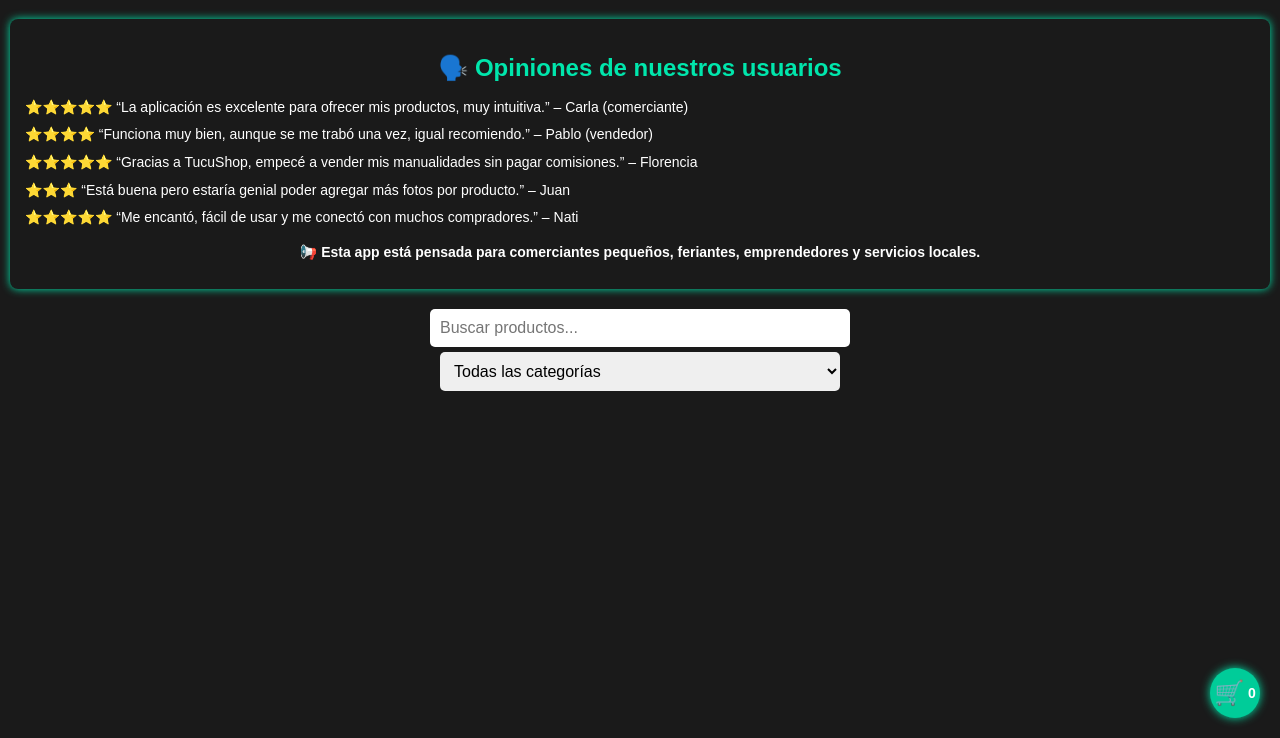
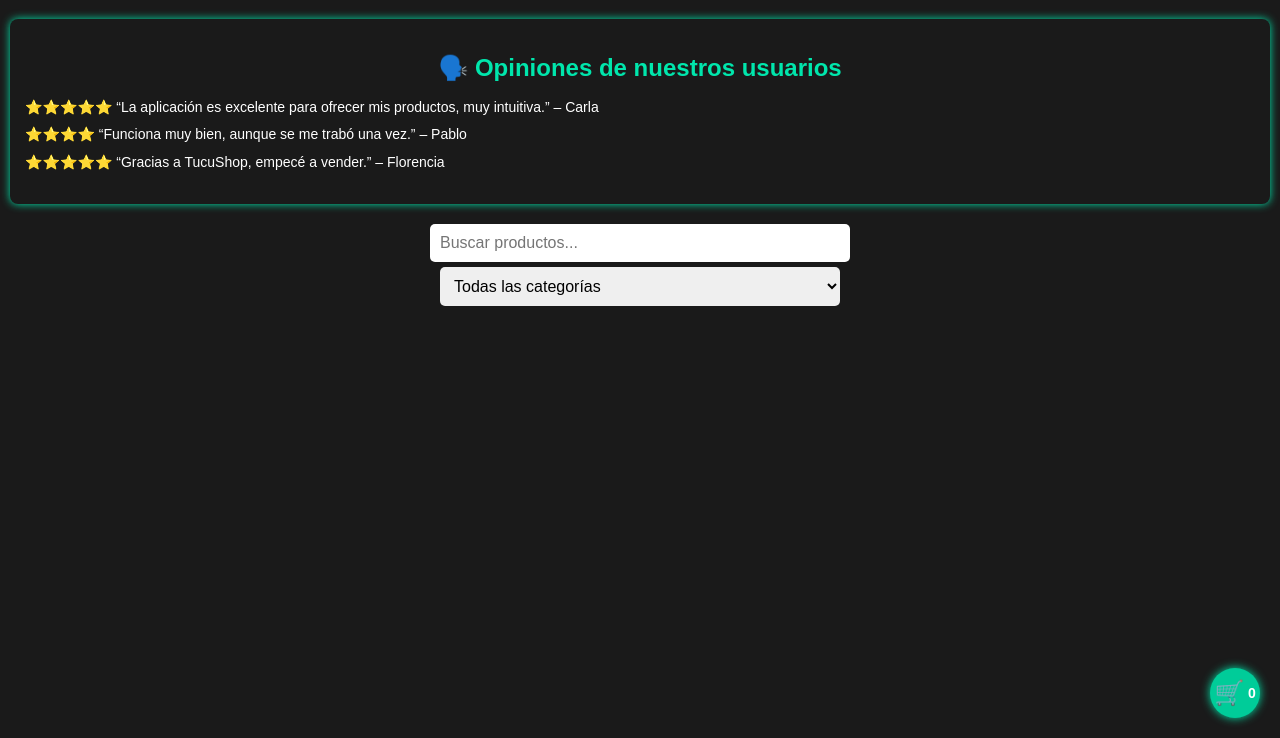
Before and after one commit to iluminatis2323/tienda-shelby, a website: page public/index.html in a window 1280 px wide. Shown: the part 62-800 px from the top of the page. Drawn offline with Linux system fonts and the light colour scheme.

```diff
--- a/public/index.html
+++ b/public/index.html
@@ -11,7 +11,6 @@
       --highlight: #00e6ac;
       --text-color: #fff;
     }
-
     body {
       background: var(--secondary-color);
       color: var(--text-color);
@@ -19,16 +18,13 @@
       margin: 0;
       padding: 0 10px;
     }
-
     h1 {
       text-align: center;
       color: var(--primary-color);
     }
-
     .filtros, .reseñas {
       margin-bottom: 20px;
     }
-
     input, select {
       padding: 8px;
       margin: 5px;
@@ -36,13 +32,11 @@
       border: none;
       width: 48%;
     }
-
     .productos.grid {
       display: grid;
       grid-template-columns: repeat(auto-fill, minmax(140px, 1fr));
       gap: 12px;
     }
-
     .toggle-tema {
       position: fixed;
       top: 10px;
@@ -55,8 +49,6 @@
       border: none;
       cursor: pointer;
     }
-
-    /* Carrito flotante + panel */
     #btnCarrito {
       position: fixed;
       bottom: 20px;
@@ -76,11 +68,9 @@
       justify-content: center;
       transition: background 0.3s;
     }
-
     #btnCarrito:hover {
       background: var(--highlight);
     }
-
     #panelCarrito {
       display: none;
       position: fixed;
@@ -96,13 +86,11 @@
       overflow-y: auto;
       z-index: 1000;
     }
-
     #panelCarrito h3 {
       margin-top: 0;
       text-align: center;
       color: var(--highlight);
     }
-
     #cerrarPanel {
       position: absolute;
       top: 8px;
@@ -113,7 +101,6 @@
       color: var(--highlight);
       cursor: pointer;
     }
-
     #listaCarrito {
       list-style: none;
       padding-left: 0;
@@ -121,7 +108,6 @@
       overflow-y: auto;
       margin-bottom: 10px;
     }
-
     #listaCarrito li {
       margin-bottom: 8px;
       font-size: 14px;
@@ -131,12 +117,10 @@
       gap: 6px;
       flex-wrap: wrap;
     }
-
     #listaCarrito li span {
       flex: 1 1 auto;
       min-width: 0;
     }
-
     #listaCarrito li button {
       font-size: 14px;
       padding: 2px 8px;
@@ -146,30 +130,24 @@
       transition: opacity 0.2s;
       flex: 0 0 auto;
     }
-
     .btn-cantidad {
       background: #00cc99;
       color: white;
     }
-
     .btn-cantidad:hover {
       opacity: 0.8;
     }
-
     .btn-quitar {
       background: #ff4444;
       color: white;
     }
-
     .btn-quitar:hover {
       opacity: 0.8;
     }
-
     #panelCarrito p strong {
       display: inline-block;
       margin-right: 5px;
     }
-
     #panelCarrito button[onclick="enviarCarritoWhatsApp()"],
     #panelCarrito button[onclick="simularPago()"] {
       width: 100%;
@@ -183,7 +161,6 @@
       cursor: pointer;
       transition: background 0.3s;
     }
-
     #panelCarrito button[onclick="enviarCarritoWhatsApp()"]:hover,
     #panelCarrito button[onclick="simularPago()"]:hover {
       background: var(--highlight);
@@ -197,15 +174,10 @@
   <div class="reseñas" id="reseñas">
     <h2>🗣️ Opiniones de nuestros usuarios</h2>
     <ul>
-      <li>⭐⭐⭐⭐⭐ “La aplicación es excelente para ofrecer mis productos, muy intuitiva.” – Carla (comerciante)</li>
-      <li>⭐⭐⭐⭐ “Funciona muy bien, aunque se me trabó una vez, igual recomiendo.” – Pablo (vendedor)</li>
-      <li>⭐⭐⭐⭐⭐ “Gracias a TucuShop, empecé a vender mis manualidades sin pagar comisiones.” – Florencia</li>
-      <li>⭐⭐⭐ “Está buena pero estaría genial poder agregar más fotos por producto.” – Juan</li>
-      <li>⭐⭐⭐⭐⭐ “Me encantó, fácil de usar y me conectó con muchos compradores.” – Nati</li>
+      <li>⭐⭐⭐⭐⭐ “La aplicación es excelente para ofrecer mis productos, muy intuitiva.” – Carla</li>
+      <li>⭐⭐⭐⭐ “Funciona muy bien, aunque se me trabó una vez.” – Pablo</li>
+      <li>⭐⭐⭐⭐⭐ “Gracias a TucuShop, empecé a vender.” – Florencia</li>
     </ul>
-    <p style="text-align:center; margin-top: 10px;">
-      <strong>📢 Esta app está pensada para comerciantes pequeños, feriantes, emprendedores y servicios locales.</strong>
-    </p>
   </div>
 
   <div class="filtros">
@@ -240,10 +212,10 @@
   <script src="tema.js"></script>
 
   <script type="module">
-    import { agregarAlCarrito, cargarCarrito, cambiarCantidad, quitarDelCarrito, actualizarCarrito, carrito } from './tienda.js';
-    import { mostrarProductos, filtrarProductos } from './productos.js';
-    import { enviarCarritoWhatsApp } from './whatsapp.js';
-    import { simularPago } from './simulador.js';
+    import { agregarAlCarrito, cargarCarrito, cambiarCantidad, quitarDelCarrito, actualizarCarrito, carrito } from './tienda.cmds/carrito.js';
+    import { mostrarProductos, filtrarProductos } from './tienda.cmds/productos.js';
+    import { enviarCarritoWhatsApp } from './tienda.cmds/whatsapp.js';
+    import { simularPago } from './tienda.cmds/simulador.js';
 
     let productos = [];
 
@@ -285,10 +257,8 @@
         mostrarProductos(productos, agregarAlCarrito);
         cargarCarrito();
         actualizarCarrito();
-
         document.getElementById("busqueda").oninput = () => filtrarProductos(productos, agregarAlCarrito);
         document.getElementById("categoria").onchange = () => filtrarProductos(productos, agregarAlCarrito);
-
       } catch (err) {
         alert("❌ No se pudieron cargar los productos.");
         console.error(err);
```
